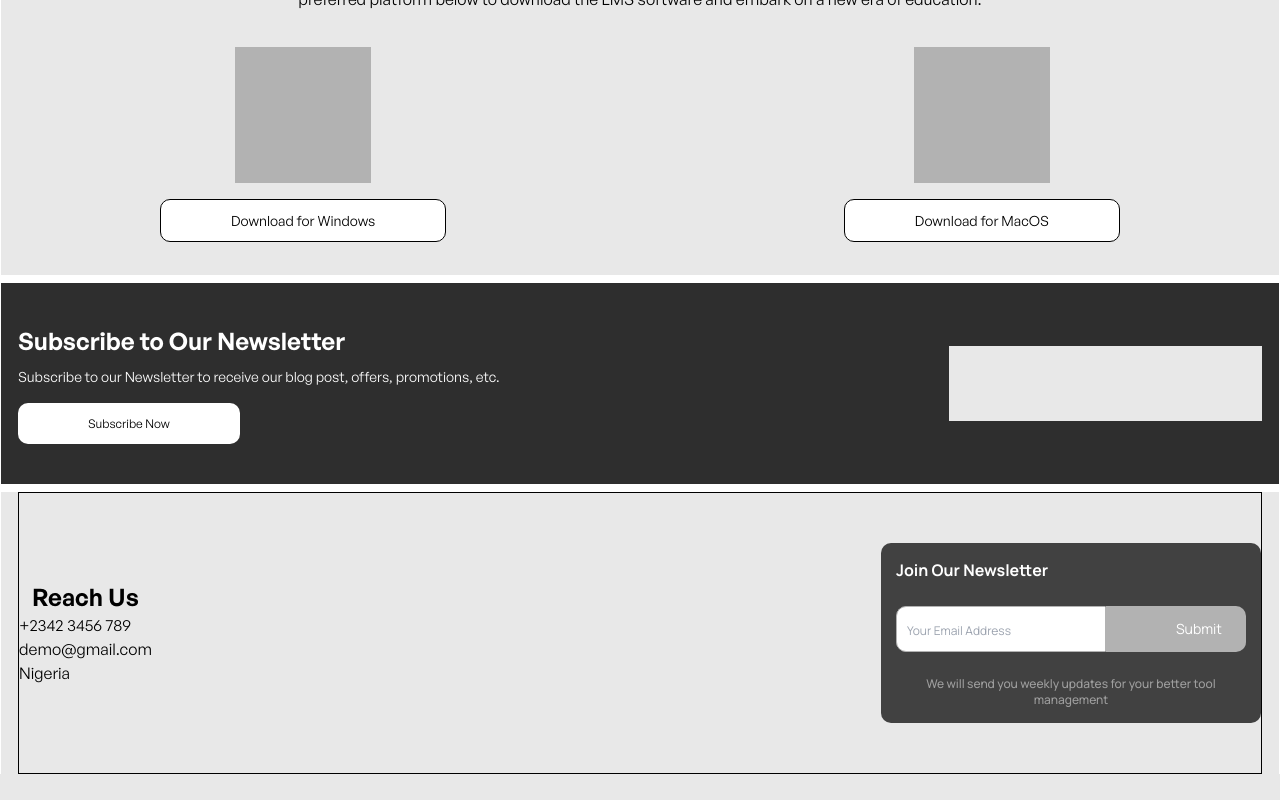
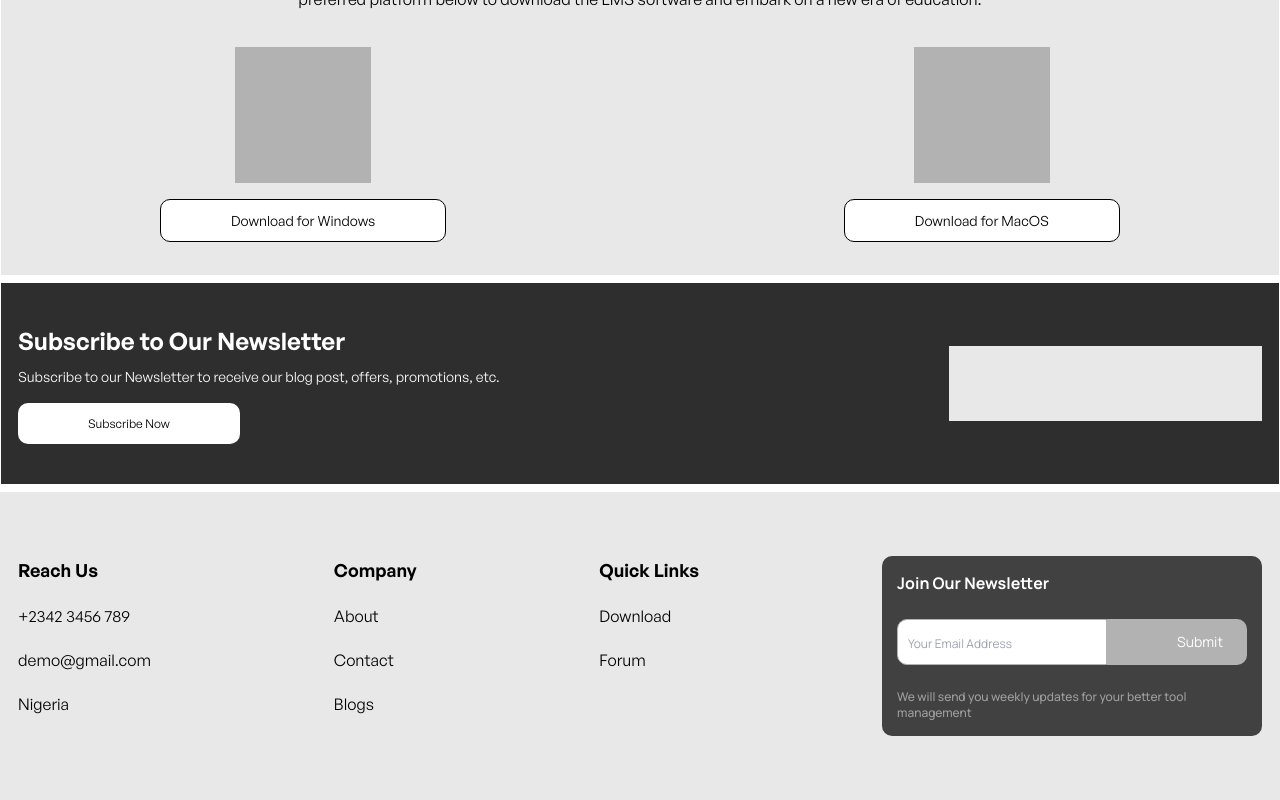
Before and after one commit to AJ1732/capstone_schoolbase_lms, a React (Vite) app: page / in a window 1280 px wide. Shown: the part 3673-4473 px from the top of the page. Before the commit the page ends 4447 px from the top, so only its background shows below. Built offline with nearby package versions, Linux system fonts and the light colour scheme.

Commit message:
feat: build footer section

```diff
--- a/src/anatomy/Footer/Footer.jsx
+++ b/src/anatomy/Footer/Footer.jsx
@@ -3,11 +3,11 @@ import { NewsForm } from '../../components/Forms'
 
 const Footer = () => {
   return (
-    <footer className='full-width content-grid | w-full min-h-[290px] text-center border border-black'>
-      <div className="content | font-generalSans size-full border border-black flex justify-between items-center">
-        <div>
-          <h4 className='heading text-2xl'>Reach Us</h4>
-          <ul className='list-none flex flex-col justify-start items-start'>
+    <footer className='full-width content-grid | w-full min-h-[290px] text-center'>
+      <div className="content | font-generalSans size-full text-left py-16 flex justify-between items-start">
+        <div className='space-y-5'>
+          <h4 className='heading text-lg'>Reach Us</h4>
+          <ul className='list-none flex flex-col justify-start items-start gap-5'>
             <li>
               <span>+2342 3456 789</span>
             </li>
@@ -20,12 +20,33 @@ const Footer = () => {
           </ul>
         </div>
 
-        <div>
-
+        {/* COMPANY */}
+        <div className='space-y-5'>
+          <h4 className='heading text-lg'>Company</h4>
+          <ul className='list-none flex flex-col justify-start items-start gap-5'>
+            <li>
+              <span>About</span>
+            </li>
+            <li>
+              <span>Contact</span>
+            </li>
+            <li>
+              <span>Blogs</span>
+            </li>
+          </ul>
         </div>
 
-        <div>
-
+        {/* QUICK LINKS */}
+        <div className='space-y-5'>
+          <h4 className='heading text-lg'>Quick Links</h4>
+          <ul className='list-none flex flex-col justify-start items-start gap-5'>
+            <li>
+              <span>Download</span>
+            </li>
+            <li>
+              <span>Forum</span>
+            </li>
+          </ul>
         </div>
 
         <NewsForm />
```
